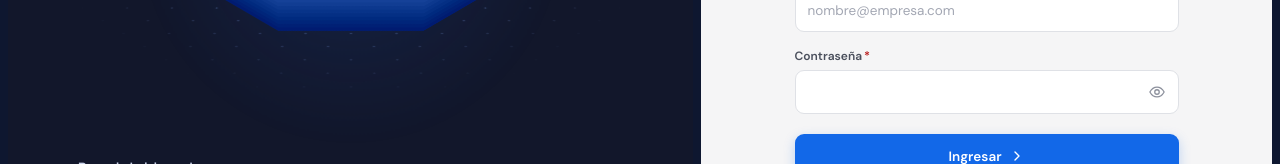
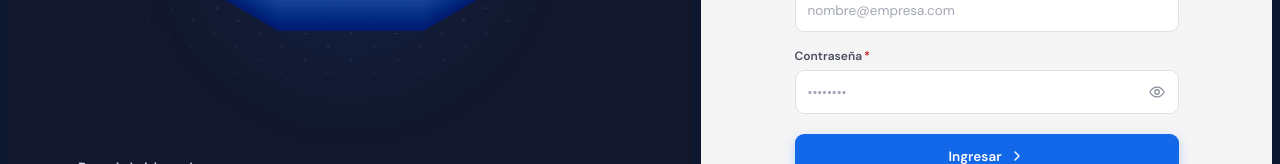
Before and after one commit to CubillosDev/corefaze-carwash, a React (Vite) app in the folder apps/web/: page /ingreso in a window 1280 px wide. Shown: the part 400-564 px from the top of the page. Built offline with nearby package versions, Linux system fonts and the light colour scheme; no server answers.

Commit message:
feat(web): agrega placeholder al campo de contrasena en ingreso
El campo de correo ya mostraba un placeholder de ejemplo; el de
contrasena no tenia ninguno, lo que se veia inconsistente.

```diff
--- a/apps/web/src/features/autenticacion/pages/IngresoPage.jsx
+++ b/apps/web/src/features/autenticacion/pages/IngresoPage.jsx
@@ -90,6 +90,7 @@ export function IngresoPage() {
           type={verClave ? 'text' : 'password'}
           name="password"
           autoComplete="current-password"
+          placeholder="••••••••"
           tamano="grande"
           value={valores.password}
           onChange={cambiar('password')}
```
